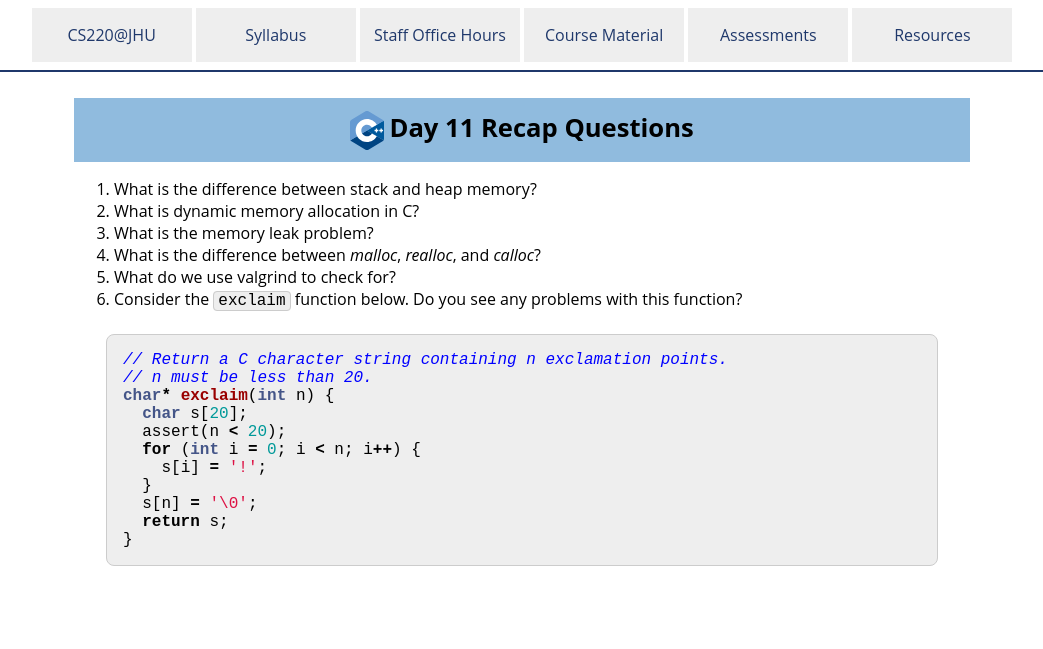
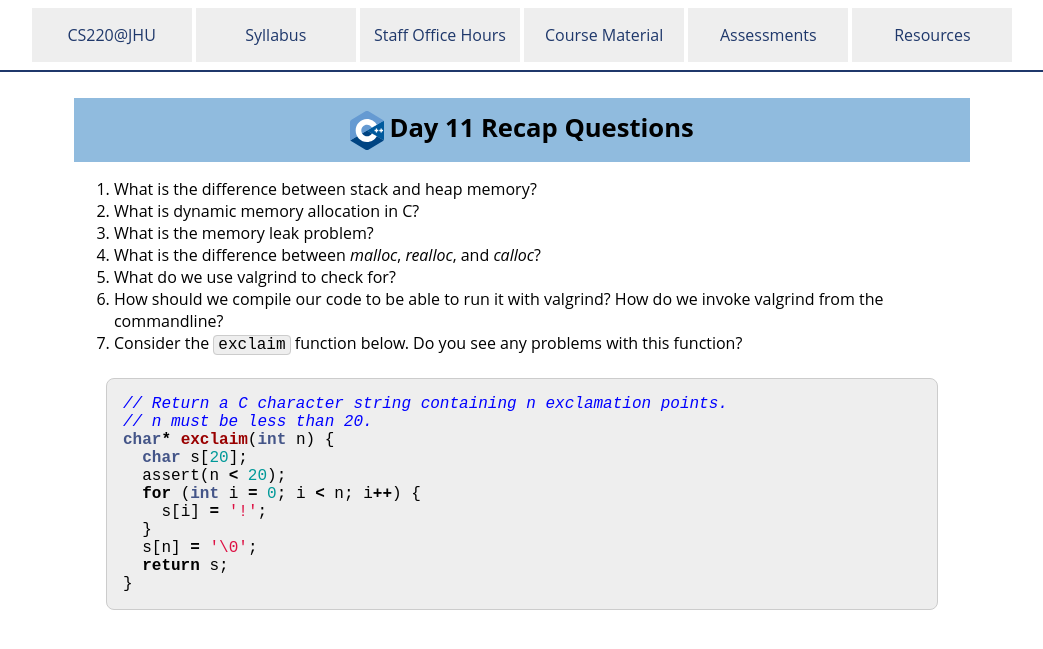
Before and after one commit to jhu-ip/cs220-f25, a Jekyll site: the page built from questions/day11.md, in a window 1280 px wide. Shown: the top 649 px of the page, without its empty margins (118-1161 px from the left). Built offline with Jekyll 4.4.1, drawn with Linux system fonts in a browser that asks for light colours.

Commit message:
added recap question and answer to day11.md

````diff
--- a/questions/day11.md
+++ b/questions/day11.md
@@ -8,15 +8,17 @@
   3. In short, it happens when we forget to free the memory that we have allocated.
   4. malloc only allocates memory with the given bytes. calloc allocates memory as malloc and initializes it to zero. realloc is used for resizing the memory. Note that the resizing can change the memory begin address. So if you have multiple pointers pointing to the same memory, you need to use caution when using realloc. You need to update all those pointers after realloc.
   5. We use valgrind to check for memory leak problem and invalid read/write problem.
-  6. can't return local statically allocated array from function.
+  6. [NEW] Compile with the `-g` flag to include debug info. Invoke using `valgrind --leak-check=full --show-leak-kinds=all`
+  7. Can't return local statically allocated array from function.
 ---
 
 1.	What is the difference between stack and heap memory?
-2.  What is dynamic memory allocation in C?
-3.  What is the memory leak problem?
-4.  What is the difference between *malloc*, *realloc*, and *calloc*?
-5.  What do we use valgrind to check for?
-6.  Consider the `exclaim` function below. Do you see any problems with this function?
+2. What is dynamic memory allocation in C?
+3. What is the memory leak problem?
+4. What is the difference between *malloc*, *realloc*, and *calloc*?
+5. What do we use valgrind to check for?
+6. How should we compile our code to be able to run it with valgrind? How do we invoke valgrind from the commandline?
+7. Consider the `exclaim` function below. Do you see any problems with this function?
 
 ```c
 // Return a C character string containing n exclamation points.
````
